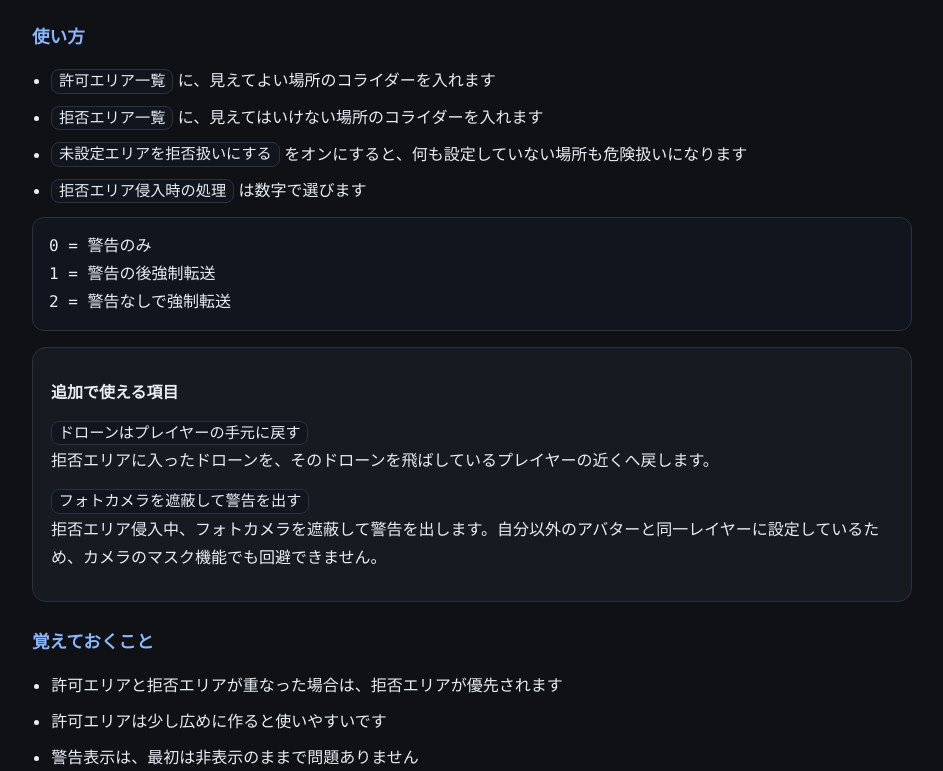
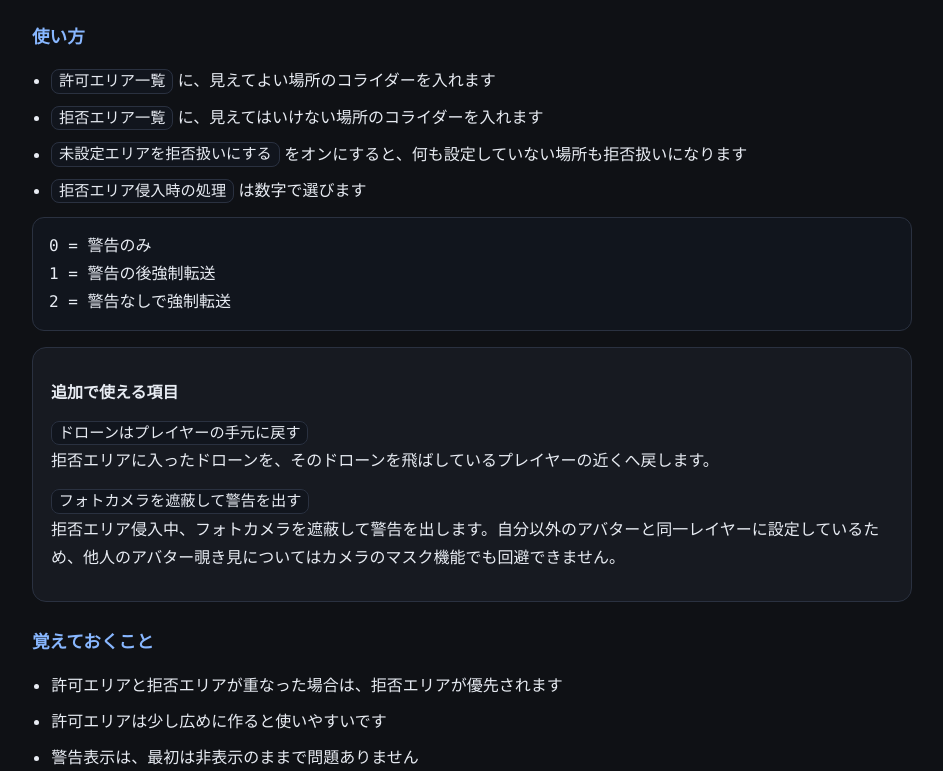
Before and after one commit to Oldfox-JunkBox/Area-Management-Support, a plain HTML site: page index.html in a window 1280 px wide. Shown: the part 605-1376 px from the top of the page, without its empty margins (168-1111 px from the left). Drawn offline with Linux system fonts and the light colour scheme.

Commit message:
Update index.html

```diff
--- a/index.html
+++ b/index.html
@@ -100,7 +100,7 @@
     <ul>
       <li><code>許可エリア一覧</code> に、見えてよい場所のコライダーを入れます</li>
       <li><code>拒否エリア一覧</code> に、見えてはいけない場所のコライダーを入れます</li>
-      <li><code>未設定エリアを拒否扱いにする</code> をオンにすると、何も設定していない場所も危険扱いになります</li>
+      <li><code>未設定エリアを拒否扱いにする</code> をオンにすると、何も設定していない場所も拒否扱いになります</li>
       <li><code>拒否エリア侵入時の処理</code> は数字で選びます</li>
     </ul>
 
@@ -111,7 +111,7 @@
     <div class="card">
       <p><strong>追加で使える項目</strong></p>
       <p><code>ドローンはプレイヤーの手元に戻す</code><br>拒否エリアに入ったドローンを、そのドローンを飛ばしているプレイヤーの近くへ戻します。</p>
-      <p><code>フォトカメラを遮蔽して警告を出す</code><br>拒否エリア侵入中、フォトカメラを遮蔽して警告を出します。自分以外のアバターと同一レイヤーに設定しているため、カメラのマスク機能でも回避できません。</p>
+      <p><code>フォトカメラを遮蔽して警告を出す</code><br>拒否エリア侵入中、フォトカメラを遮蔽して警告を出します。自分以外のアバターと同一レイヤーに設定しているため、他人のアバター覗き見についてはカメラのマスク機能でも回避できません。</p>
     </div>
 
     <h3>覚えておくこと</h3>
```
